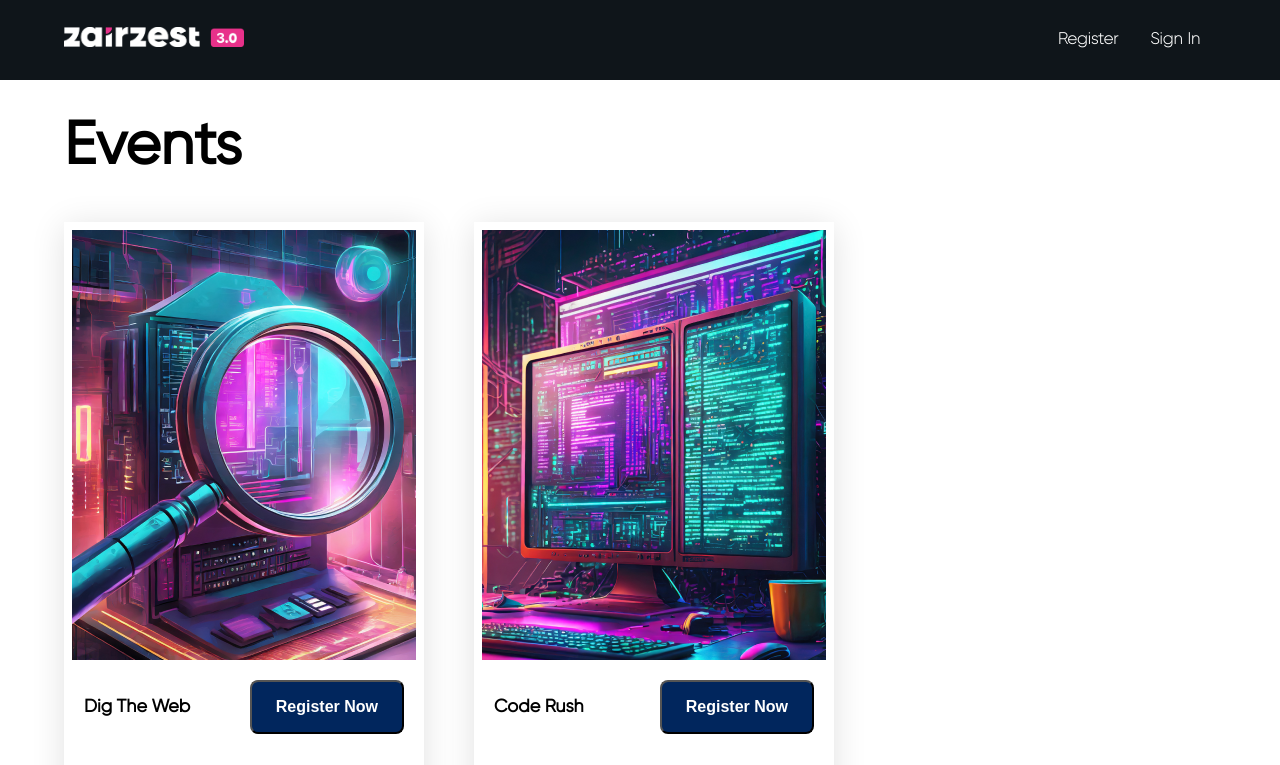
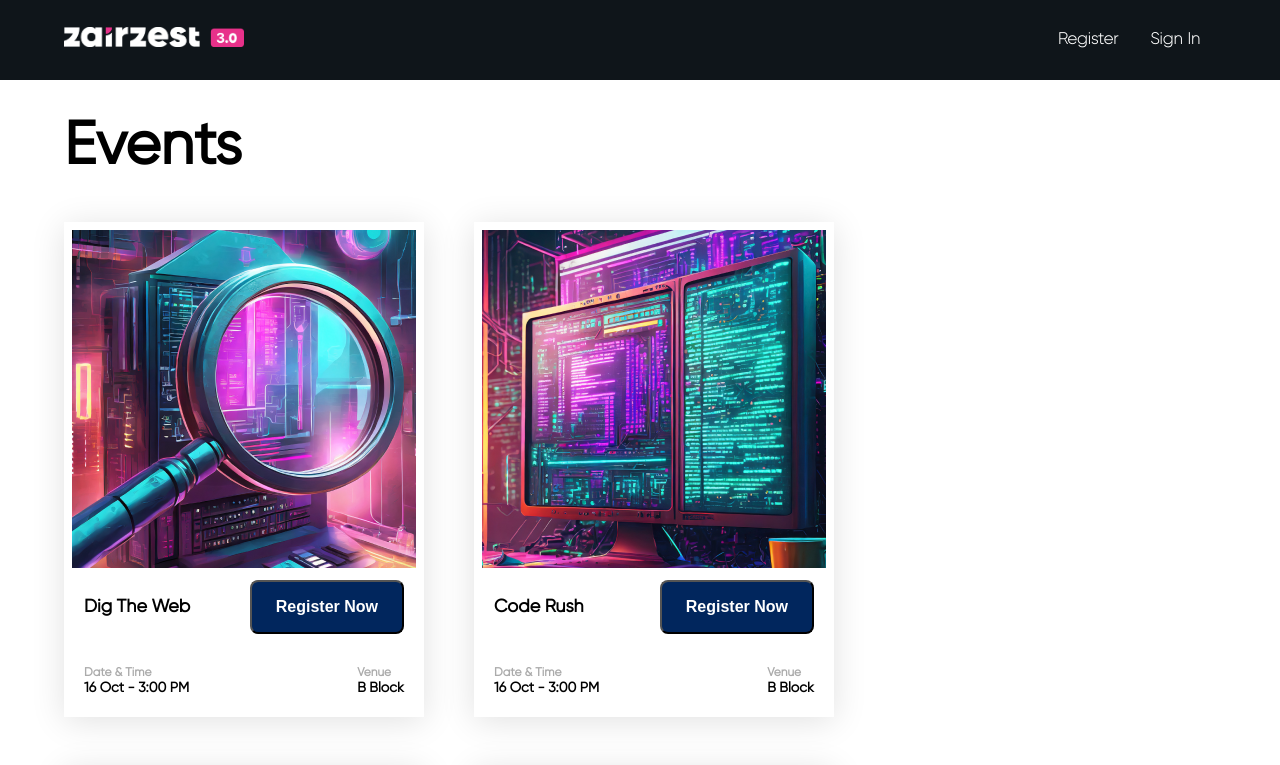
Before and after one commit to Darkdev112/zairzest_2023, a React (Create React App) app: page /events in a window 1280 px wide. Shown: the top 765 px of the page. Built offline with nearby package versions, Linux system fonts and the light colour scheme.

Commit message:
card-height changed

```diff
--- a/src/component/card/card.scss
+++ b/src/component/card/card.scss
@@ -1,19 +1,18 @@
 .card-container {
     width: 360px;
-    height: auto;
-    min-height: 590px;
+    min-height:400px;
     box-shadow: 0px 4px 32px 0px #0000001F;
 
 
     .imgsec {
         width: 100%;
-        height: 446px;
+        height: 346px;
         overflow: hidden;
 
         img {
             margin: 8px;
             width: 344px;
-            height: 430px;
+            height:346px;
             object-fit: cover;
         }
     }
--- a/src/pages/static_events/card/card.scss
+++ b/src/pages/static_events/card/card.scss
@@ -1,19 +1,18 @@
 .card-container {
     width: 360px;
-    height: auto;
-    min-height: 590px;
+    min-height:400px;
     box-shadow: 0px 4px 32px 0px #0000001F;
 
 
     .imgsec {
         width: 100%;
-        height: 446px;
+        height:346px;
         overflow: hidden;
 
         img {
             margin: 8px;
             width: 344px;
-            height: 430px;
+            height: 346px;
             object-fit: cover;
         }
     }
```
